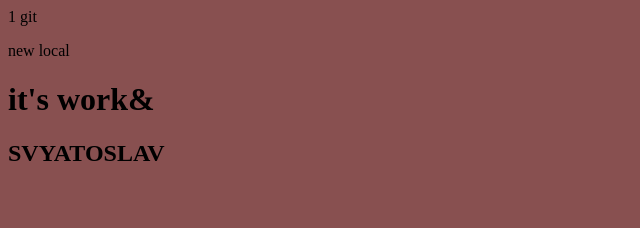
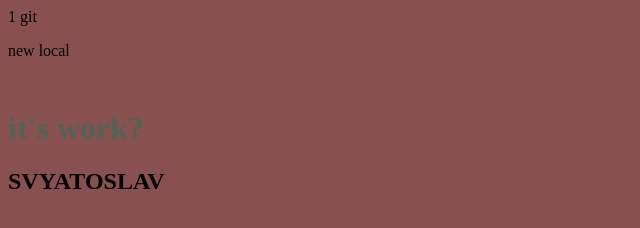
Before and after one commit to TominAd/1-test, a plain HTML site: page index.html in a window 1280 px wide. Shown: the whole page, without its empty margins (0-640 px from the left). Drawn offline with Linux system fonts and the light colour scheme.

Commit message:
class h1

```diff
--- a/css/style.css
+++ b/css/style.css
@@ -1,3 +1,7 @@
 .body{
 background-color: rgb(136, 80, 80);
 }
+.h1{
+    color: #506356;
+    margin-top: 50px;
+}
--- a/index.html
+++ b/index.html
@@ -12,7 +12,7 @@
   1 git
   </div>
   <p>new local</p>
-  <h1>it's work&</h1>
+  <h1 class="h1">it's work?</h1>
   <h2>SVYATOSLAV</h2>
 
 </body>
```
